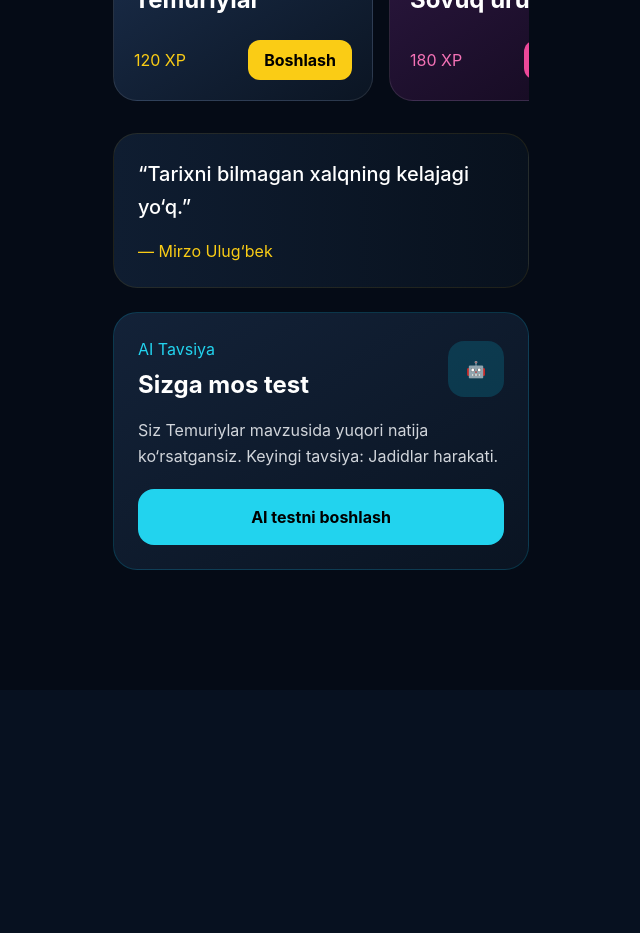
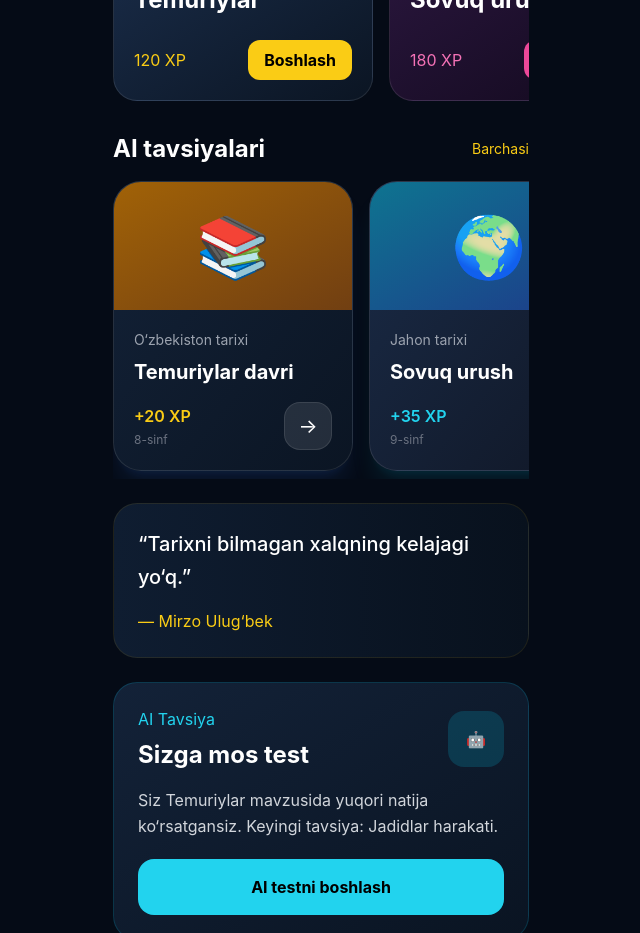
Before and after one commit to abdurahmon2909/tarix-ustozlari-front, a React (Vite) app: page / in a window 1280 px wide. Shown: the part 1340-2273 px from the top of the page, without its empty margins (319-959 px from the left). Before the commit the page ends 2030 px from the top, so only its background shows below. Built offline with nearby package versions, Linux system fonts and the light colour scheme; no server answers; sample sign-in values are in the browser's storage.

Commit message:
add premium homepage

```diff
--- a/src/pages/HomePage.tsx
+++ b/src/pages/HomePage.tsx
@@ -1022,7 +1022,363 @@ export default function HomePage() {
           </div>
         </div>
       </div>
+{/* AI RECOMMENDATIONS */}
+<motion.div
+  initial={{
+    opacity: 0,
+    y: 20,
+  }}
+  animate={{
+    opacity: 1,
+    y: 0,
+  }}
+  transition={{
+    delay: 0.2,
+  }}
+  className="relative z-10"
+>
+  {/* HEADER */}
+  <div
+    className="
+    flex
+    items-center
+    justify-between
+    mb-4
+  "
+  >
+    <h2
+      className="
+      text-2xl
+      font-bold
+    "
+    >
+      AI tavsiyalari
+    </h2>
 
+    <button
+      className="
+      text-yellow-400
+      text-sm
+    "
+    >
+      Barchasi
+    </button>
+  </div>
+
+  {/* CARDS */}
+  <div
+    className="
+    flex
+    gap-4
+    overflow-x-auto
+    pb-2
+    scrollbar-hide
+  "
+  >
+    {/* CARD 1 */}
+    <div
+      className="
+      min-w-[240px]
+      rounded-[28px]
+      overflow-hidden
+      border
+      border-white/10
+      bg-gradient-to-br
+      from-[#132238]
+      to-[#0b1523]
+      shadow-xl
+      shadow-blue-500/10
+    "
+    >
+      {/* IMAGE */}
+      <div
+        className="
+        h-32
+        bg-gradient-to-br
+        from-yellow-700
+        to-yellow-900
+        flex
+        items-center
+        justify-center
+        text-6xl
+      "
+      >
+        📚
+      </div>
+
+      {/* CONTENT */}
+      <div className="p-5">
+        <p
+          className="
+          text-gray-400
+          text-sm
+        "
+        >
+          O‘zbekiston tarixi
+        </p>
+
+        <h3
+          className="
+          mt-2
+          text-xl
+          font-bold
+        "
+        >
+          Temuriylar davri
+        </h3>
+
+        <div
+          className="
+          mt-4
+          flex
+          items-center
+          justify-between
+        "
+        >
+          <div>
+            <p
+              className="
+              text-yellow-400
+              font-semibold
+            "
+            >
+              +20 XP
+            </p>
+
+            <p
+              className="
+              text-xs
+              text-gray-500
+              mt-1
+            "
+            >
+              8-sinf
+            </p>
+          </div>
+
+          <button
+            className="
+            w-12
+            h-12
+            rounded-2xl
+            bg-white/10
+            border
+            border-white/10
+            flex
+            items-center
+            justify-center
+            text-xl
+          "
+          >
+            →
+          </button>
+        </div>
+      </div>
+    </div>
+
+    {/* CARD 2 */}
+    <div
+      className="
+      min-w-[240px]
+      rounded-[28px]
+      overflow-hidden
+      border
+      border-white/10
+      bg-gradient-to-br
+      from-[#1a2b47]
+      to-[#101726]
+      shadow-xl
+      shadow-cyan-500/10
+    "
+    >
+      {/* IMAGE */}
+      <div
+        className="
+        h-32
+        bg-gradient-to-br
+        from-cyan-700
+        to-blue-900
+        flex
+        items-center
+        justify-center
+        text-6xl
+      "
+      >
+        🌍
+      </div>
+
+      {/* CONTENT */}
+      <div className="p-5">
+        <p
+          className="
+          text-gray-400
+          text-sm
+        "
+        >
+          Jahon tarixi
+        </p>
+
+        <h3
+          className="
+          mt-2
+          text-xl
+          font-bold
+        "
+        >
+          Sovuq urush
+        </h3>
+
+        <div
+          className="
+          mt-4
+          flex
+          items-center
+          justify-between
+        "
+        >
+          <div>
+            <p
+              className="
+              text-cyan-400
+              font-semibold
+            "
+            >
+              +35 XP
+            </p>
+
+            <p
+              className="
+              text-xs
+              text-gray-500
+              mt-1
+            "
+            >
+              9-sinf
+            </p>
+          </div>
+
+          <button
+            className="
+            w-12
+            h-12
+            rounded-2xl
+            bg-white/10
+            border
+            border-white/10
+            flex
+            items-center
+            justify-center
+            text-xl
+          "
+          >
+            →
+          </button>
+        </div>
+      </div>
+    </div>
+
+    {/* CARD 3 */}
+    <div
+      className="
+      min-w-[240px]
+      rounded-[28px]
+      overflow-hidden
+      border
+      border-white/10
+      bg-gradient-to-br
+      from-[#2d1a42]
+      to-[#161020]
+      shadow-xl
+      shadow-pink-500/10
+    "
+    >
+      {/* IMAGE */}
+      <div
+        className="
+        h-32
+        bg-gradient-to-br
+        from-pink-700
+        to-purple-900
+        flex
+        items-center
+        justify-center
+        text-6xl
+      "
+      >
+        🏛
+      </div>
+
+      {/* CONTENT */}
+      <div className="p-5">
+        <p
+          className="
+          text-gray-400
+          text-sm
+        "
+        >
+          Qadimgi dunyo
+        </p>
+
+        <h3
+          className="
+          mt-2
+          text-xl
+          font-bold
+        "
+        >
+          Rim imperiyasi
+        </h3>
+
+        <div
+          className="
+          mt-4
+          flex
+          items-center
+          justify-between
+        "
+        >
+          <div>
+            <p
+              className="
+              text-pink-400
+              font-semibold
+            "
+            >
+              +50 XP
+            </p>
+
+            <p
+              className="
+              text-xs
+              text-gray-500
+              mt-1
+            "
+            >
+              Advanced
+            </p>
+          </div>
+
+          <button
+            className="
+            w-12
+            h-12
+            rounded-2xl
+            bg-white/10
+            border
+            border-white/10
+            flex
+            items-center
+            justify-center
+            text-xl
+          "
+          >
+            →
+          </button>
+        </div>
+      </div>
+    </div>
+  </div>
+</motion.div>
       {/* QUOTE */}
       <div
         className="
```
